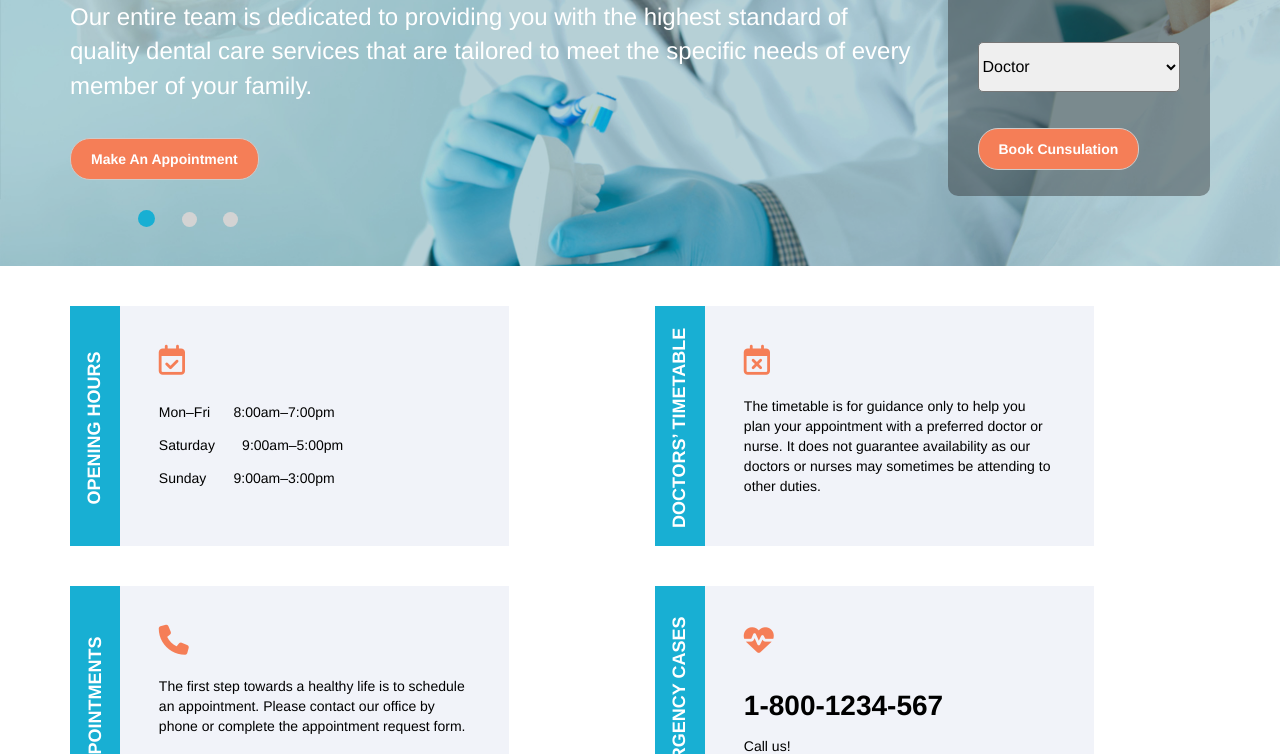
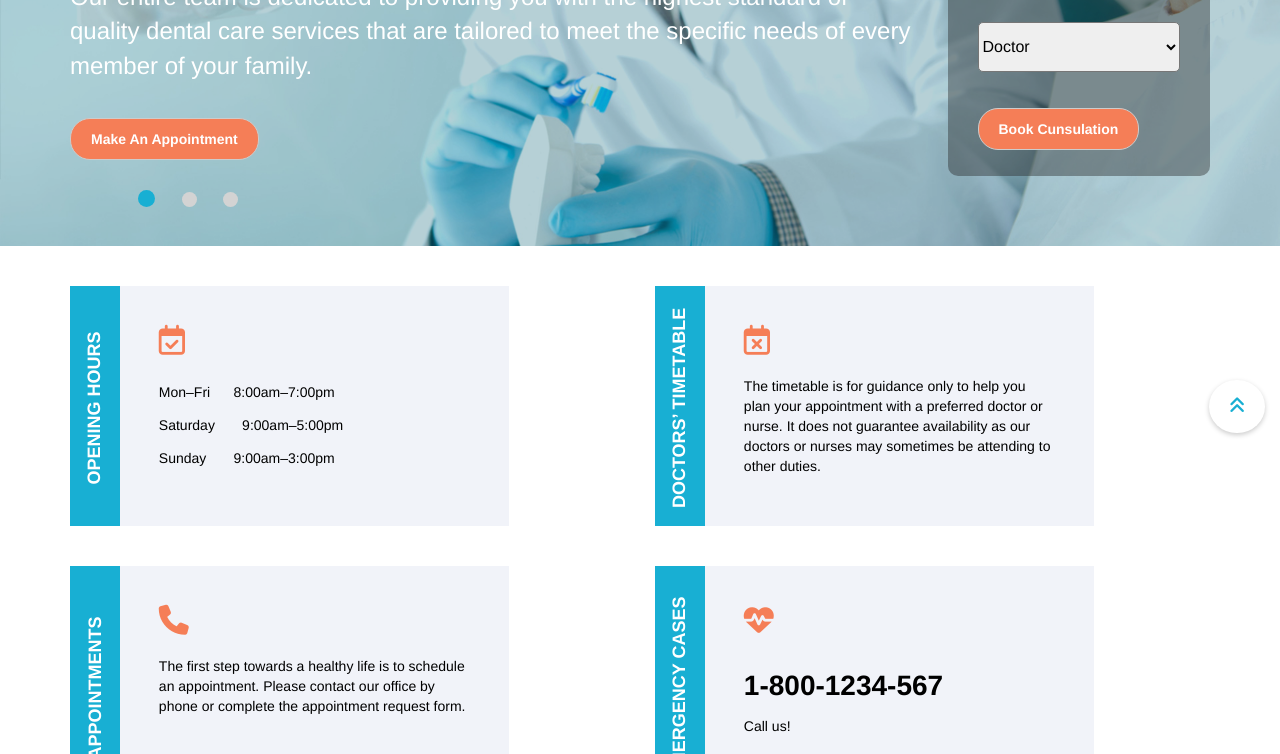
Before and after one commit to abiyevseymur/Dental-Homework, a plain HTML site: page index.html in a window 1280 px wide. Shown: the part 354-1108 px from the top of the page. Drawn offline with nearby package versions, Linux system fonts and the light colour scheme; some packages are replaced by stand-ins of ours; files that its build step writes are made by us from their sources.

Commit message:
Update sass.scss

```diff
--- a/css/sass.scss
+++ b/css/sass.scss
@@ -35,7 +35,7 @@ $darkgray:#7a7a7a;
 }
 
 // MY SASS
-//menu Line
+//menu and Icon Line
 #menuIcon {
     color: $goy;
     padding: 15px 20px;
@@ -54,7 +54,32 @@ $darkgray:#7a7a7a;
         cursor: pointer;
     }
 }
-
+#upIcon {
+    color: $goy;
+    padding: 14px 20px;
+    z-index: 10;
+    font-size: 18px;
+    position: fixed;
+    background: white;
+    border-radius: 100%;
+    margin: 1% 15px;
+    box-shadow: 0 2px 5px #ccc;
+    transition: 0.3s all;
+    right: 0;
+    bottom: 0;
+    a{
+        color: $goy;
+        transition: 0.3s all;
+    }
+    &:hover {
+        color: white;
+        background: $goy;
+        cursor: pointer;
+        a{
+            color: white;
+        }
+    }
+}
 .menuLine {
     background: white;
     position: fixed;
@@ -95,6 +120,7 @@ body {
     height: 100%;
     margin: 0;
     padding: 0;
+    overflow-x: hidden;
     a {
         padding: 0;
         margin: 0;
@@ -372,7 +398,7 @@ body {
 .consultation {
     .consultImg {
         background: url('../img/background-05.jpg') no-repeat;
-        width: 100%;
+            background-size: cover;
         .consultContent {
             padding: 20%;
             color: white;
@@ -449,6 +475,7 @@ body {
                             font-size: 16px;
                             margin: 10px 0;
                             margin-left: 20px;
+                            max-width: 500px;
                         }
                     }
                 }
@@ -498,7 +525,7 @@ body {
             right: 0;
             transition: all 800ms ease;
             .mediaPerson {
-                width: 390px;
+                width: 350px;
                 margin-right: 50px;
                 float: left;
                 padding: 1% 0;
@@ -735,6 +762,11 @@ body {
     .mediaPerson {
         width: 1170px !important;
     }
+       #mediaInfo{
+           width: 28%;
+       }
+
+
 }
 
 @media only screen and (max-width:600px) {
```
